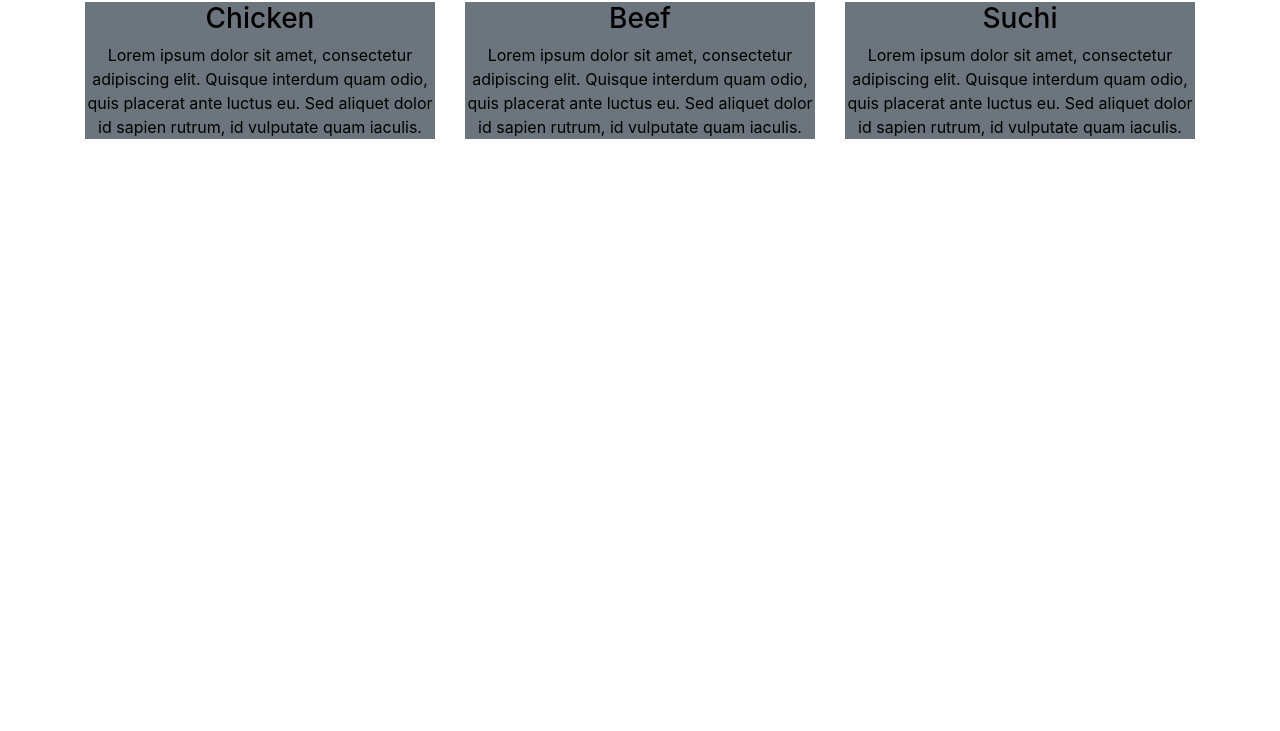
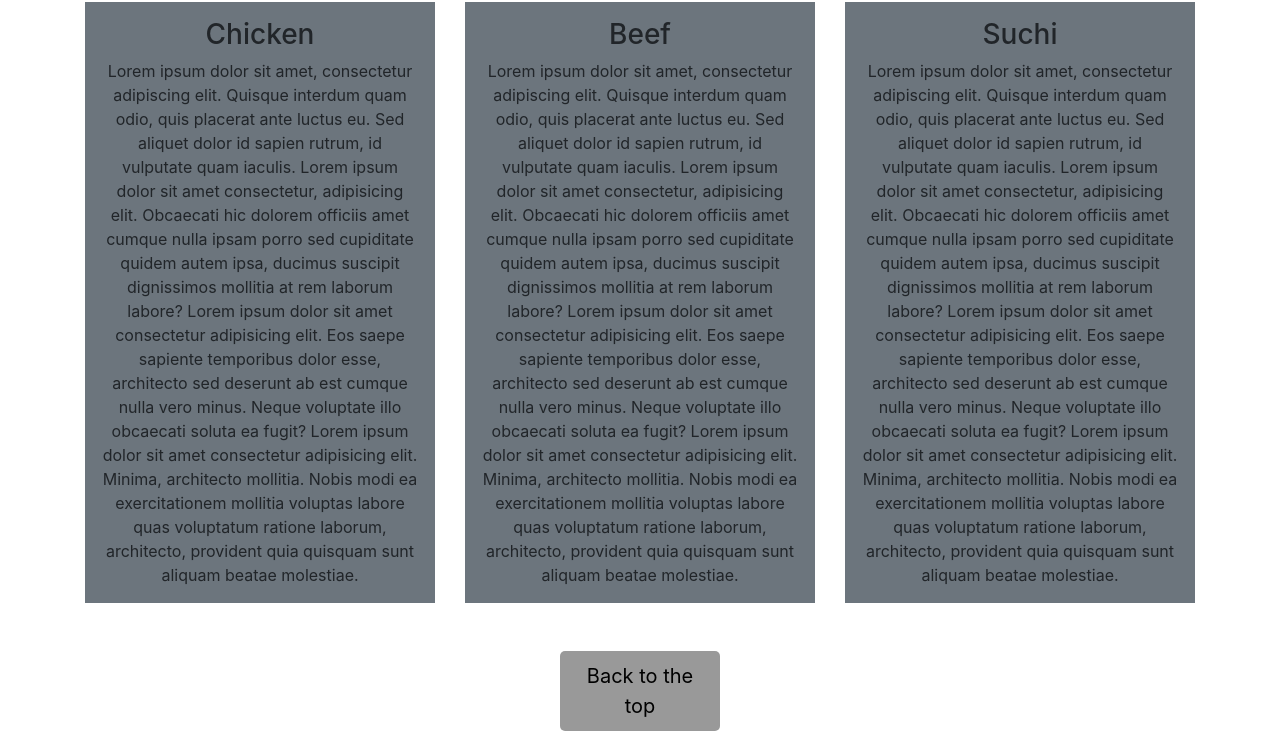
Before and after one commit to waswayne/module3-solution, a plain HTML site: page index.html in a window 1280 px wide. Shown: the part 230-961 px from the top of the page. Before the commit the page ends 800 px from the top, so only its background shows below. Drawn offline with nearby package versions, Linux system fonts and the light colour scheme.

Commit message:
update my address

```diff
--- a/css/style.css
+++ b/css/style.css
@@ -1,9 +1,4 @@
-body{
-    margin: 0;
-    padding: 0;
-    font-size: 16px;
-    color: black;
-}
+
 h1{
     margin-top: 50px;
     font-size: 5em;
@@ -14,7 +9,8 @@ h1{
     border: 5px solid;
 }
 .nav-link,
-.navbar-brand {
+.navbar-brand,
+.top {
     color: black;
     cursor: pointer;
  }
@@ -31,3 +27,17 @@ h1{
     border-bottom: 3px solid black;
     margin: 0;
 }
+#top{
+    display: block;
+    margin: auto;
+    background-color: #999999;
+    color: black;
+    padding: 10px;
+    border-radius: 5px;
+    width: 10rem;
+    font-size: 20px;
+}
+#top:hover{
+    text-decoration: none;
+    color: white;
+}
--- a/index.html
+++ b/index.html
@@ -17,7 +17,7 @@
 
 <body>
     <nav class="navbar navbar-expand-md">
-        <a class="navbar-brand" href="#">
+        <a class="navbar-brand" href="index.html">
             <h3>Food, LLC</h3>
         </a>
         <button class="navbar-toggler navbar-dark" type="button" data-toggle="collapse" data-target="#main-navigation">
@@ -38,31 +38,59 @@
         </div>
     </nav>
     <h1 class="text-center">OUR MENU</h1>
-    <div  class="container text-center">
+    <div class="container text-center">
         <div class="row">
             <div class="col-lg-4 col-md-6 mb-5 col-sm-12">
-                <div class="well bg bg-secondary">
-                     <h3 class="feature-title text-center">Chicken</h3>
+                <div class="well bg bg-secondary p-3">
+                    <h3 class="feature-title text-center">Chicken</h3>
                     Lorem ipsum dolor sit amet, consectetur adipiscing elit. Quisque interdum quam odio, quis placerat
                     ante luctus eu. Sed aliquet dolor id sapien rutrum, id vulputate quam iaculis.
+                    Lorem ipsum dolor sit amet consectetur, adipisicing elit. Obcaecati hic dolorem officiis amet cumque
+                    nulla ipsam porro sed cupiditate quidem autem ipsa, ducimus suscipit dignissimos mollitia at rem
+                    laborum labore?
+                    Lorem ipsum dolor sit amet consectetur adipisicing elit. Eos saepe sapiente temporibus dolor esse,
+                    architecto sed deserunt ab est cumque nulla vero minus. Neque voluptate illo obcaecati soluta ea
+                    fugit?
+                    Lorem ipsum dolor sit amet consectetur adipisicing elit. Minima, architecto mollitia. Nobis modi ea
+                    exercitationem mollitia voluptas labore quas voluptatum ratione laborum, architecto, provident quia
+                    quisquam sunt aliquam beatae molestiae.
                 </div>
             </div>
             <div class="col-lg-4 col-md-6 mb-5 col-sm-12">
-                <div class="well bg bg-secondary">
-                     <h3 class="feature-title text-center">Beef</h3>
+                <div class="well bg bg-secondary p-3">
+                    <h3 class="feature-title text-center">Beef</h3>
                     Lorem ipsum dolor sit amet, consectetur adipiscing elit. Quisque interdum quam odio, quis placerat
                     ante luctus eu. Sed aliquet dolor id sapien rutrum, id vulputate quam iaculis.
+                    Lorem ipsum dolor sit amet consectetur, adipisicing elit. Obcaecati hic dolorem officiis amet cumque
+                    nulla ipsam porro sed cupiditate quidem autem ipsa, ducimus suscipit dignissimos mollitia at rem
+                    laborum labore?
+                    Lorem ipsum dolor sit amet consectetur adipisicing elit. Eos saepe sapiente temporibus dolor esse,
+                    architecto sed deserunt ab est cumque nulla vero minus. Neque voluptate illo obcaecati soluta ea
+                    fugit?
+                    Lorem ipsum dolor sit amet consectetur adipisicing elit. Minima, architecto mollitia. Nobis modi ea
+                    exercitationem mollitia voluptas labore quas voluptatum ratione laborum, architecto, provident quia
+                    quisquam sunt aliquam beatae molestiae.
                 </div>
             </div>
             <div class="col-lg-4 col-md-12 mb-5 col-sm-12">
-                <div class="well bg bg-secondary">
-                     <h3 class="feature-title text-center">Suchi</h3>
+                <div class="well bg bg-secondary p-3">
+                    <h3 class="feature-title text-center">Suchi</h3>
                     Lorem ipsum dolor sit amet, consectetur adipiscing elit. Quisque interdum quam odio, quis placerat
                     ante luctus eu. Sed aliquet dolor id sapien rutrum, id vulputate quam iaculis.
+                    Lorem ipsum dolor sit amet consectetur, adipisicing elit. Obcaecati hic dolorem officiis amet cumque
+                    nulla ipsam porro sed cupiditate quidem autem ipsa, ducimus suscipit dignissimos mollitia at rem
+                    laborum labore?
+                    Lorem ipsum dolor sit amet consectetur adipisicing elit. Eos saepe sapiente temporibus dolor esse,
+                    architecto sed deserunt ab est cumque nulla vero minus. Neque voluptate illo obcaecati soluta ea
+                    fugit?
+                    Lorem ipsum dolor sit amet consectetur adipisicing elit. Minima, architecto mollitia. Nobis modi ea
+                    exercitationem mollitia voluptas labore quas voluptatum ratione laborum, architecto, provident quia
+                    quisquam sunt aliquam beatae molestiae.
                 </div>
             </div>
         </div>
     </div>
+    <a id="top" href="index.html" class="text-center">Back to the top</a>
 
 
 
```
